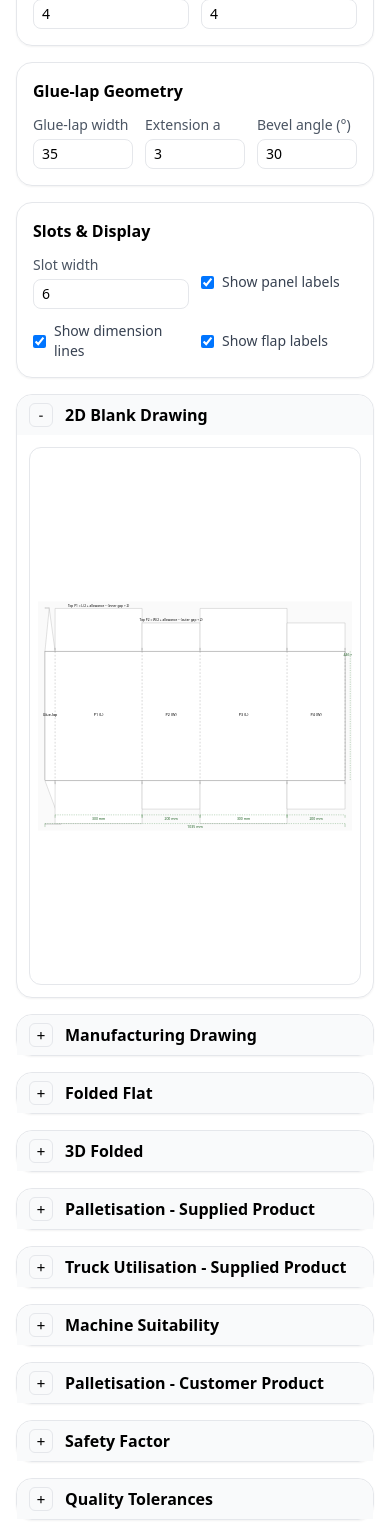
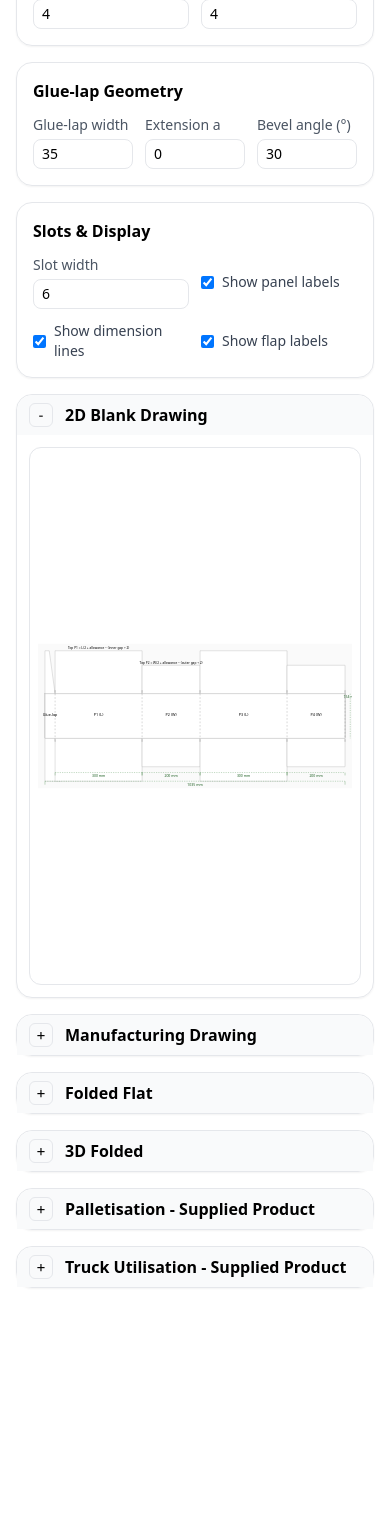
Before and after one commit to xandersteve20151983/my-box-project, a Next.js app: page / in a window 390 px wide. Shown: the part 432-1967 px from the top of the page. After the commit the page ends 1736 px from the top, so only its background shows below. Built offline with nearby package versions, Linux system fonts and the light colour scheme.

Commit message:
Update page.js

```diff
--- a/app/page.js
+++ b/app/page.js
@@ -2,125 +2,100 @@
 "use client";
 
 import { useMemo, useState } from "react";
-// Use RELATIVE imports to avoid alias issues
 import BoxPreview2D from "./components/BoxPreview2D";
 import ControlsPanel from "./components/ControlsPanel";
 import ExpandableSection from "./components/ExpandableSection";
 
 export default function Page() {
   const [inputs, setInputs] = useState({
-    L: 300,
-    W: 200,
-    D: 150,
+    // Internal dims
+    L: 300, W: 200, D: 150,
+
+    // Allowances
     fluteThickness: 4,
     p1: 0, p2: 0, p3: 0, p4: 0,
     flapAllowance: 0,
     flapGapInner: 4,
     flapGapOuter: 4,
+
+    // Glue-lap
     glueLapWidth: 35,
-    glueLapExtensionA: 3,
+    glueLapExtensionA: 0,
     glueLapBevelAngle: 30,
+    gluePosition: "inside",      // "inside" | "outside" (visual)
+    glueLapOff: "small",         // "small" | "large" (placeholder for rules)
+
+    // Slots & display
     slotWidth: 6,
     showPanelLabels: true,
     showDimLines: true,
     showFlapLabels: true,
+
+    // Style/Flute selectors (placeholders for rules later)
+    parentStyle: "0200",
+    styleCode:  "0201",
+    fluteCode:  "B",             // B, C, E, etc.
     style: "FEFCO 0201",
   });
 
   const derived = useMemo(() => {
     const {
-      L, W, D, p1, p2, p3, p4,
-      flapAllowance, glueLapWidth, glueLapExtensionA,
-      flapGapInner, flapGapOuter
+      L, W, D,
+      p1, p2, p3, p4,
+      flapAllowance,
+      flapGapInner, flapGapOuter,
+      glueLapWidth,
     } = inputs;
 
+    // Panels (RSC): P1=L, P2=W, P3=L, P4=W (+ per-panel allowances)
     const P1 = L + p1;
     const P2 = W + p2;
     const P3 = L + p3;
     const P4 = W + p4;
 
-    const glueLap = glueLapWidth; // “a” does not change panel width
+    // Flap heights (top & bottom) – standard “W/2 and L/2 with gaps/allowance”
+    const top = {
+      P1: Math.max(0, L / 2 + flapAllowance - flapGapInner / 2),
+      P2: Math.max(0, W / 2 + flapAllowance - flapGapOuter / 2),
+      P3: Math.max(0, L / 2 + flapAllowance - flapGapInner / 2),
+      P4: Math.max(0, W / 2 + flapAllowance - flapGapOuter / 2),
+    };
+    const bottom = { ...top };
+
+    // S2S height = D + 2*flute? — for now keep D + flute thickness (visual)
+    const scoreToScore = D + inputs.fluteThickness * 1;
+
+    // Glue-lap panel width (IMPORTANT: no +a here)
+    const glueLap = glueLapWidth;
+
+    // Overall blank width
     const blankWidth = glueLap + P1 + P2 + P3 + P4;
-
-    const topFlap_P2 = (W / 2) + flapAllowance - (flapGapOuter / 2);
-    const topFlap_P4 = (W / 2) + flapAllowance - (flapGapOuter / 2);
-    const topFlap_P1 = (L / 2) + flapAllowance - (flapGapInner / 2);
-    const topFlap_P3 = (L / 2) + flapAllowance - (flapGapInner / 2);
-
-    const botFlap_P2 = topFlap_P2;
-    const botFlap_P4 = topFlap_P4;
-    const botFlap_P1 = topFlap_P1;
-    const botFlap_P3 = topFlap_P3;
-
-    const topFlapMax = Math.max(topFlap_P1, topFlap_P2, topFlap_P3, topFlap_P4);
-    const botFlapMax = Math.max(botFlap_P1, botFlap_P2, botFlap_P3, botFlap_P4);
-    const scoreToScore = D + topFlapMax + botFlapMax;
 
     return {
       P1, P2, P3, P4,
       glueLap,
       blankWidth,
       scoreToScore,
-      top: { P1: topFlap_P1, P2: topFlap_P2, P3: topFlap_P3, P4: topFlap_P4 },
-      bottom: { P1: botFlap_P1, P2: botFlap_P2, P3: botFlap_P3, P4: botFlap_P4 },
+      top,
+      bottom,
     };
   }, [inputs]);
 
   return (
-    <div className="min-h-screen w-full grid grid-cols-1 lg:grid-cols-12 gap-4 p-4">
-      <aside className="lg:col-span-4">
+    <div className="mx-auto max-w-[1400px] p-4 space-y-4">
+      <div className="grid grid-cols-1 lg:grid-cols-2 gap-4">
         <ControlsPanel inputs={inputs} setInputs={setInputs} />
-      </aside>
-
-      <main className="lg:col-span-8 space-y-4">
         <ExpandableSection title="2D Blank Drawing" defaultOpen>
           <BoxPreview2D inputs={inputs} derived={derived} />
         </ExpandableSection>
+      </div>
 
-        <ExpandableSection title="Manufacturing Drawing" defaultOpen={false}>
-          <div className="text-sm text-gray-600 italic">Placeholder – to be populated after 2D spec is finalised.</div>
-        </ExpandableSection>
-
-        <ExpandableSection title="Folded Flat" defaultOpen={false}>
-          <div className="text-sm text-gray-600 italic">Placeholder.</div>
-        </ExpandableSection>
-
-        <ExpandableSection title="3D Folded" defaultOpen={false}>
-          <div className="text-sm text-gray-600 italic">Placeholder (3D comes later).</div>
-        </ExpandableSection>
-
-        <ExpandableSection title="Palletisation - Supplied Product" defaultOpen={false}>
-          <div className="text-sm text-gray-600 italic">Placeholder – next major feature we’ll wire after 2D.</div>
-        </ExpandableSection>
-
-        <ExpandableSection title="Truck Utilisation - Supplied Product" defaultOpen={false}>
-          <div className="text-sm text-gray-600 italic">Placeholder.</div>
-        </ExpandableSection>
-
-        <ExpandableSection title="Machine Suitability" defaultOpen={false}>
-          <div className="text-sm text-gray-600 italic">Placeholder.</div>
-        </ExpandableSection>
-
-        <ExpandableSection title="Palletisation - Customer Product" defaultOpen={false}>
-          <div className="text-sm text-gray-600 italic">Placeholder.</div>
-        </ExpandableSection>
-
-        <ExpandableSection title="Safety Factor" defaultOpen={false}>
-          <div className="text-sm text-gray-600 italic">Placeholder.</div>
-        </ExpandableSection>
-
-        <ExpandableSection title="Quality Tolerances" defaultOpen={false}>
-          <div className="text-sm text-gray-600 italic">Placeholder.</div>
-        </ExpandableSection>
-
-        <ExpandableSection title="Technical Specifications" defaultOpen={false}>
-          <div className="text-sm text-gray-600 italic">Placeholder.</div>
-        </ExpandableSection>
-
-        <ExpandableSection title="Downloads and Reports" defaultOpen={false}>
-          <div className="text-sm text-gray-600 italic">Placeholder.</div>
-        </ExpandableSection>
-      </main>
+      {/* Placeholders you asked for */}
+      <ExpandableSection title="Manufacturing Drawing" />
+      <ExpandableSection title="Folded Flat" />
+      <ExpandableSection title="3D Folded" />
+      <ExpandableSection title="Palletisation - Supplied Product" />
+      <ExpandableSection title="Truck Utilisation - Supplied Product" />
     </div>
   );
 }
```
